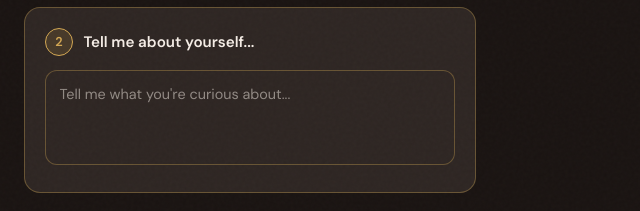
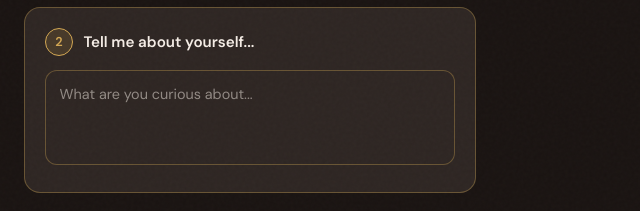
Before and after one commit to ALee11235/luna-info-page, a Next.js app: page / in a window 1280 px wide. Shown: the part 583-794 px from the top of the page, without its empty margins (0-640 px from the left). Built offline with nearby package versions, Linux system fonts and the light colour scheme.

Commit message:
Q2 placeholder: 'Tell me what you're curious about...' → 'What are you curious about...'

```diff
--- a/src/app/page.tsx
+++ b/src/app/page.tsx
@@ -254,7 +254,7 @@ function BfApplicationPanel() {
           <textarea
             id="q-interests"
             className="form-input form-textarea"
-            placeholder="Tell me what you're curious about..."
+            placeholder="What are you curious about..."
             rows={3}
             value={form.q1_interests}
             onChange={(e) => set("q1_interests", e.target.value)}
```
